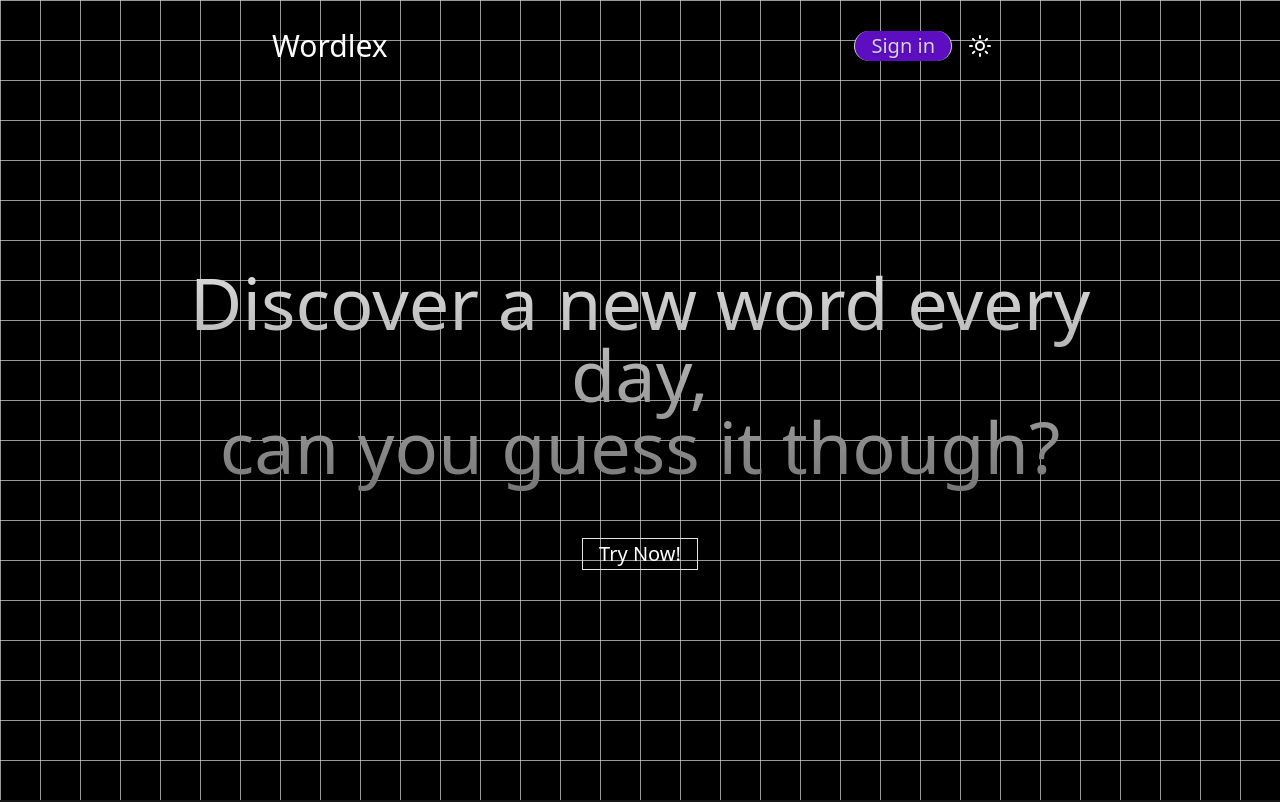
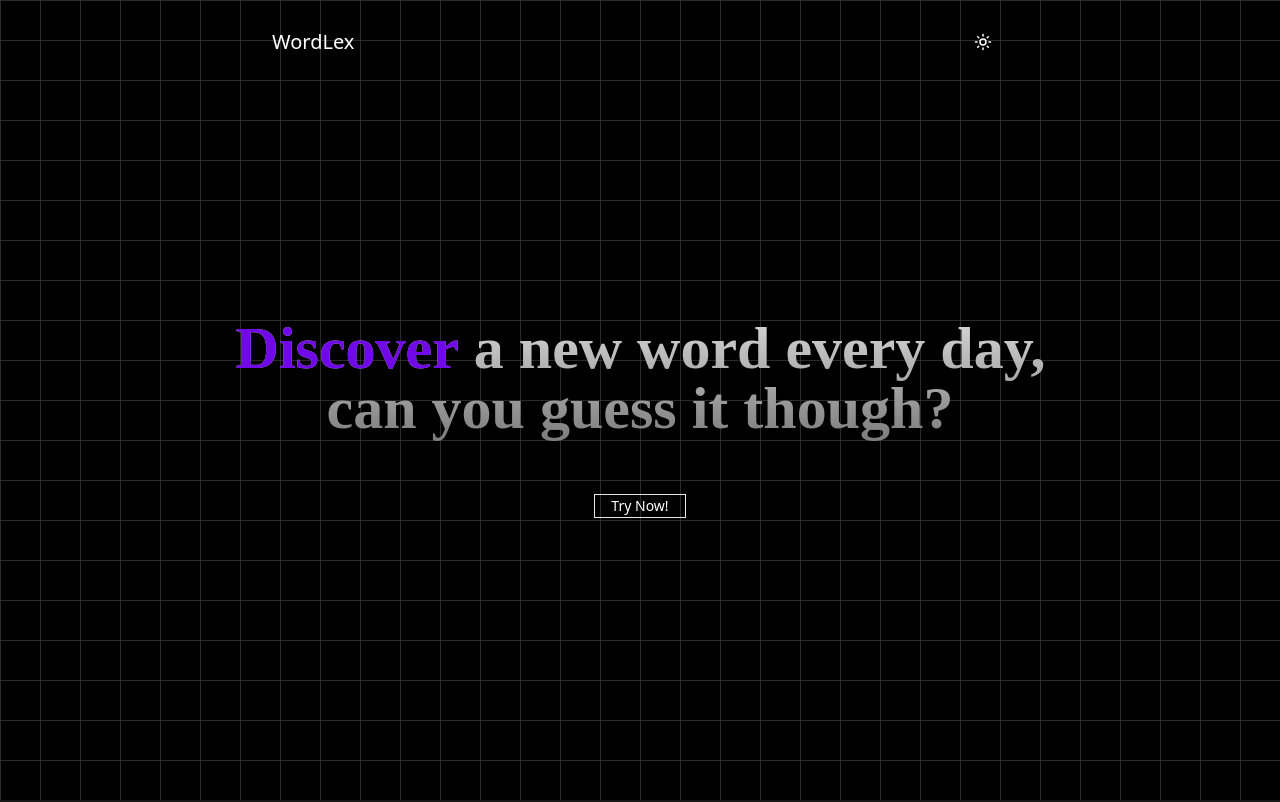
Before and after one commit to EncHawk/Wordlex, a React app in the folder client/: page / in a window 1280 px wide. Shown: the top 802 px of the page. Built offline with nearby package versions, Linux system fonts and the light colour scheme; the HTML template or start-up script is replaced by a standard one.

Commit message:
gtg my girlfriend's calling, idh have one. no wonder im coding at 12, basic styling done, getting ready for reviews from geniuses.

```diff
--- a/client/src/App.tsx
+++ b/client/src/App.tsx
@@ -6,7 +6,7 @@ import { Hero } from './components/hero'
 
 function App() {
 
-  const [dark, setDark] = useState(false)
+  const [dark, setDark] = useState(localStorage.getItem('TailwindTheme')==='dark')
   useEffect(() => {
     const observer = new MutationObserver(() => {
       setDark(document.documentElement.classList.contains('dark'))
@@ -30,8 +30,8 @@ function App() {
 
   return ( // the outer one is the layout!
     <div className=' relative flex flex-col items-center justify-center h-100%
-    w-full min-h-screen dark:bg-black bg-sky-500 dark:text-white pb-1000 dark:selection:bg-neutral-200 dark:selection:text-black
-     selection:bg-neutral-500 selection:text-neutral-200'>
+    w-full min-h-screen dark:bg-black bg-sky-500 dark:text-white pb-1000 dark:selection:bg-neutral-200/10 dark:selection:text-white
+     selection:bg-neutral-200 selection:text-black'>
       <div
         style={{
           backgroundImage:`linear-gradient( ${grid} 0.25px, transparent 1px),
--- a/client/src/components/hero.tsx
+++ b/client/src/components/hero.tsx
@@ -4,13 +4,14 @@ import { Link } from 'react-router-dom'
 export const Hero= ()=>{
     return(
         <div className='flex max-w-5xl flex-col justify-center items-center py-8 px-4 gap-10 sm:mt-15 md:mt-20 mb-8 sm:mb-12 md:mb-15 z-100000 transition-all duration-500'>
-            <h1 className='text-3xl sm:text-4xl lg:text-7xl  font-medium text-center max-w-400 bg-clip-text bg-black
-                dark:bg-gradient-to-b dark:from-neutral-200 dark:to-neutral-500 text-transparent py-4 appear-top
+            <h1 className='text-3xl sm:text-4xl lg:text-6xl  font-bold font-lilex text-center max-w-400 bg-clip-text bg-black
+                dark:bg-linear-to-b dark:from-neutral-200 dark:to-neutral-500 text-transparent py-4 appear-top
             '>
-                Discover a new word every day, <br/> can you guess it though?
+                <span className='px-px text-transparent bg-clip-text dark:bg-violet-700 bg-neutral-900'>Discover </span>
+                a new word every day, <br/> can you guess it though?
             </h1>
             <button className='bg-transparent backdrop-sm border-[0.5px] dark:border-neutral-200 border-neutral-900 px-4 py-px cursor-pointer
-                hover:border-violet-800 text-xl appear-top
+                hover:border-violet-800 text-sm appear-top
             '>
                <Link to={"/app"}>Try Now!</Link>
             </button>
--- a/client/src/components/keyboard.tsx
+++ /dev/null
@@ -1 +0,0 @@
-import { useState } from 'react';
--- a/client/src/components/navbar.tsx
+++ b/client/src/components/navbar.tsx
@@ -46,16 +46,21 @@ export const Navbar = ()=>{
         <div className={`fixed top-2 sm:top-4 left-1/2 -translate-x-1/2 z-100  flex items-center justify-between gap-5 inset-shadow-lg transition-all delay-200
          border-neutral-700 dark:border-neutral-200 inset-shadow-lg border-x-0  ${scroll ?'border-[0.5px] backdrop-blur-lg':'border-none'}
          w-full max-w-3xl rounded-full px-4 py-3 dark:text-white text-black mb-20`}>
-            <h1 className=' relative text-3xl'>
-                Wordlex
+            <h1 className=' relative text-xl group'>
+                <Link to={'/'}>WordLex</Link>
+                <span className='bg-transparent absolute bottom-0 left-1/2 h-px w-px
+                group-hover:left-0 group-hover:w-full group-hover:bg-violet-700
+                transition-all duration-300'>
+
+                </span>
             </h1>
-            <div className='flex items-center gap-4 px-4 py-px transition-all duration-500'>
-                <button className='cursor-pointer shadow-sm text-shadow-sm bg-violet-400 text-white hover:bg-violet-500 transition duration-150
-                 dark:bg-violet-800 dark:text-neutral-300 text-xl border border-black dark:border-neutral-300 border-y-0 rounded-full py-px px-2 sm:px-4'>
+            <div className='flex items-center justify-center gap-4 px-4 py-px transition-all duration-500'>
+                {/* <button className='cursor-pointer shadow-sm text-shadow-sm bg-violet-500 text-white hover:bg-violet-400 transition duration-150
+                 dark:bg-violet-800 dark:text-neutral-300 text-sm border border-black dark:border-neutral-300 border-y-0 rounded-full py-[0.5px] px-1 sm:px-4'>
                     <Link to={'/'}>Sign in</Link>
-                </button>
-                <span onClick={handleThemeChange} tabIndex={-1} className='cursor-pointer' >
-                    {dark?<Sun/>:<Moon/>}
+                </button> */}
+                <span onClick={handleThemeChange} className='cursor-pointer' >
+                    {dark?<Sun size={18}/>:<Moon size={18}/>}
                 </span>
 
             </div>
--- a/client/src/components/wordGrid.tsx
+++ b/client/src/components/wordGrid.tsx
@@ -8,6 +8,9 @@ const rows = [
 type keyboardProps={
   handleKey:(e:string)=>void
 }
+
+// JUST DO NOT TOUCH THIS FILE, AN HOUR TOO MANY HAVE BEEN SPENT TO MAKE IT WORK.
+// EVEN A MENTAL BREAKDOWN. LEAVE THIS ALONE!
 
 export const Keyboard= ({handleKey}:keyboardProps)=> {
   return (
@@ -62,7 +65,7 @@ export const Keyboard= ({handleKey}:keyboardProps)=> {
 
 export const Tile = ({ letter = "", status = "empty", id=""}) => {
   const statusStyles:any= {
-    empty: "border-neutral-500 dark:border-neutral-700",
+    empty: "border-neutral-500 dark:border-neutral-500",
     correct: "bg-green-600 border-green-500 text-white", // coorect
     present: "bg-amber-400 border-amber-500 text-white", // wrong-place
     absent: "bg-neutral-500 border-neutral-500 text-white", // incorrect
@@ -73,7 +76,7 @@ export const Tile = ({ letter = "", status = "empty", id=""}) => {
     id={id}
       className={`
         w-12 h-12 sm:w-14 sm:h-14 md:w-16 md:h-16 lg:w-20 lg:h-20 my-1
-        border-2 border-neutral-800 dark:border-neutral-300 flex items-center justify-center
+        border-2 border-neutral-600 dark:border-green-100 flex items-center justify-center
         text-2xl sm:text-3xl md:text-4xl font-bold uppercase rounded-sm text-black dark:text-white
         transition-all duration-500
         ${statusStyles[status]}
--- a/client/src/components/wordle.tsx
+++ b/client/src/components/wordle.tsx
@@ -71,7 +71,7 @@ export default function Wordle() {
   return (
     <div className="flex flex-col items-center justify-center bg-gradient-to-b
      from-neutral-200 to-blue-200 dark:bg-gradient-to-b w-full min-h-screen
-     dark:from-neutral-950 dark:to-slate-900">
+     dark:from-slate-950 dark:to-neutral-900">
       <div className="flex items-center rounded-lg bg-transparent justify-center min-h-screen mx-auto w-full h-full
       border border-y-0 dark:border-neutral-600">
         <Navbar/>
--- a/client/src/globals.css
+++ b/client/src/globals.css
@@ -1,5 +1,5 @@
 @import "tailwindcss";
-
+@import url('https://fonts.googleapis.com/css2?family=Faculty+Glyphic&family=Inter:ital,opsz,wght@0,14..32,100..900;1,14..32,100..900&family=Lilex:ital,wght@0,100..700;1,100..700&display=swap');
 
 
 @custom-variant dark (&:where(.dark,.dark *));
@@ -12,6 +12,9 @@
     --color-semidark: #171717;
     --color-light: #fafafa;
     --color-semilight: #fafafa;
+    --font-inter: 'Inter';
+    --font-faulty: 'Faculty-Glyphic';
+    --font-lilex: 'Lilex';
 }
 
 button{
```
